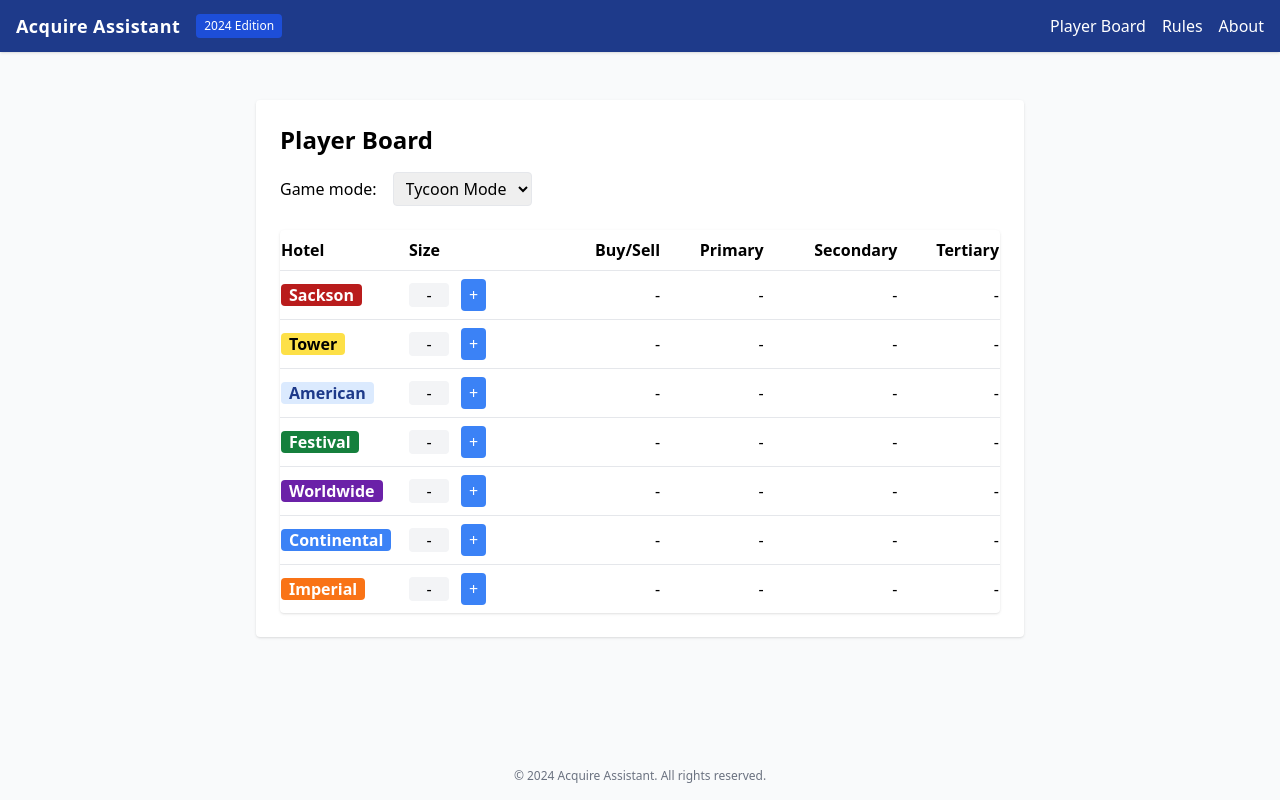
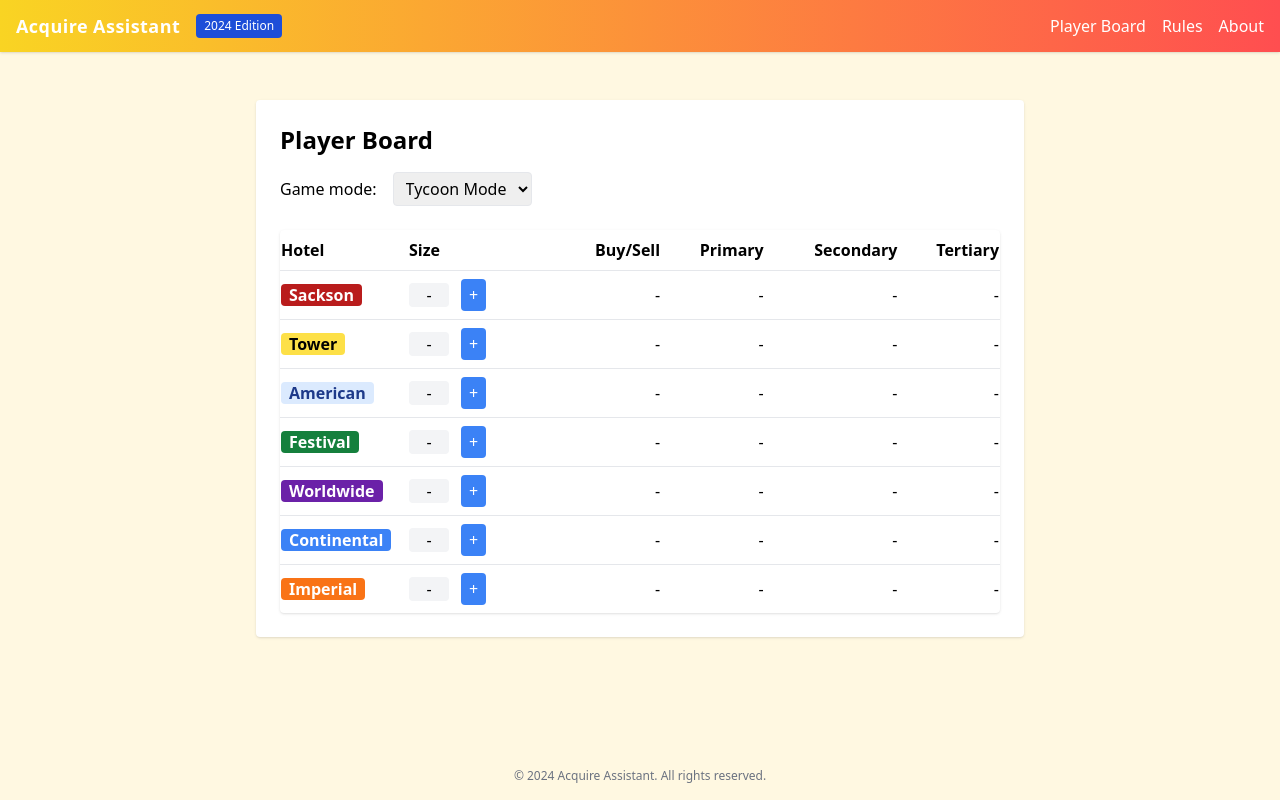
Before and after one commit to chizmw/acquire-assistant, a website with bundled scripts: page index.html in a window 1280 px wide. Built offline with nearby package versions, Linux system fonts and the light colour scheme.

Commit message:
chore: update style colours

```diff
--- a/index.html
+++ b/index.html
@@ -5,11 +5,26 @@
     <meta name="viewport" content="width=device-width, initial-scale=1.0" />
     <title>Acquire Assistant (2024)</title>
     <script src="https://cdn.tailwindcss.com"></script>
+    <style>
+      body {
+        background-color: #fff8e1;
+      }
+      .acquire-gradient {
+        background: linear-gradient(90deg, #f9d423 0%, #ff4e50 100%);
+      }
+      .acquire-nav a {
+        transition: color 0.2s;
+      }
+      .acquire-nav a:hover,
+      .acquire-nav a:focus {
+        color: #009688 !important;
+      }
+    </style>
   </head>
-  <body class="bg-gray-50 min-h-screen flex flex-col">
+  <body class="min-h-screen flex flex-col">
     <!-- Navigation Bar -->
     <nav
-      class="bg-blue-900 text-white px-4 py-3 flex items-center justify-between shadow"
+      class="acquire-gradient text-white px-4 py-3 flex items-center justify-between shadow acquire-nav"
     >
       <div class="flex items-center gap-2">
         <span class="font-bold text-lg tracking-wide">Acquire Assistant</span>
```
